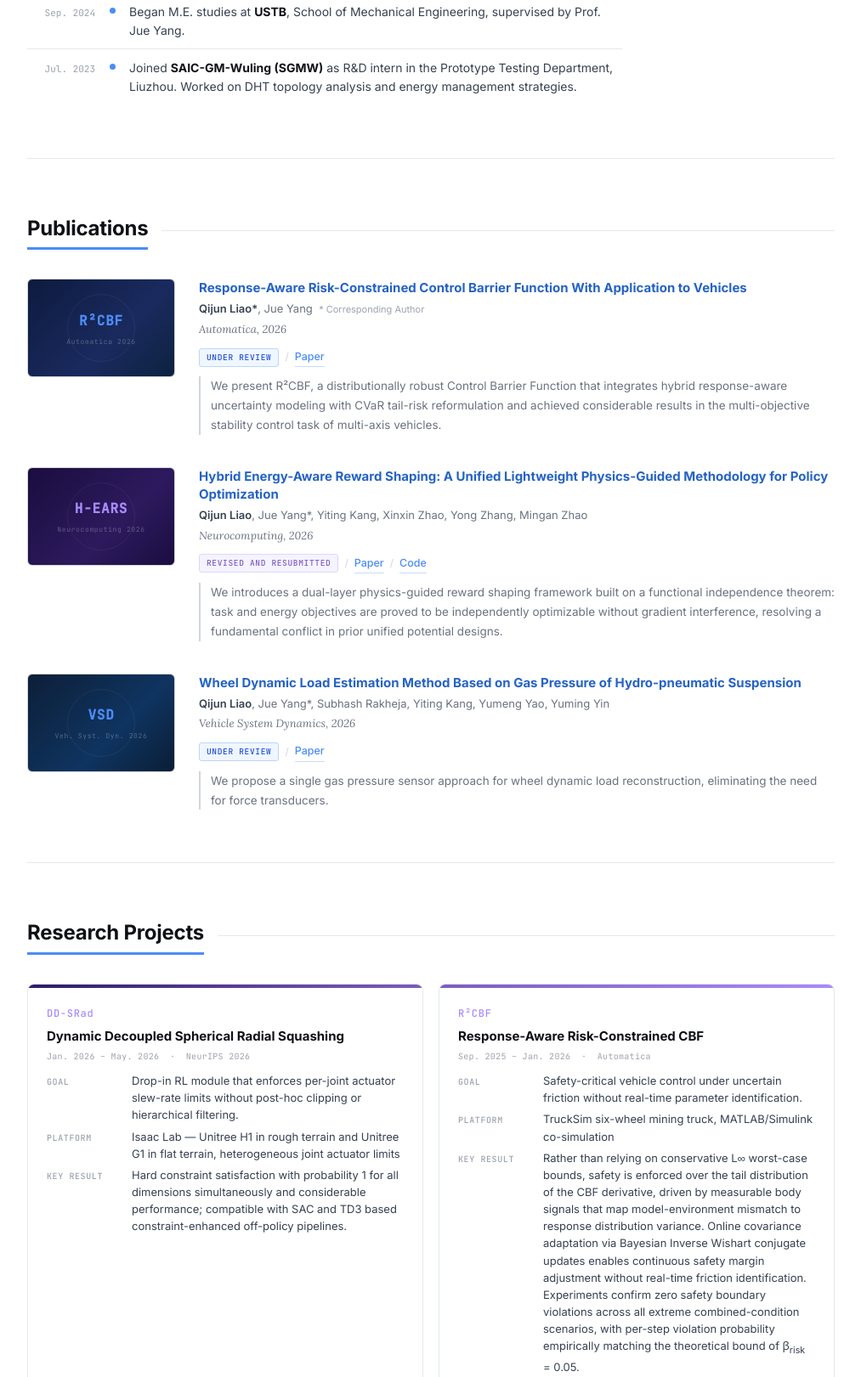
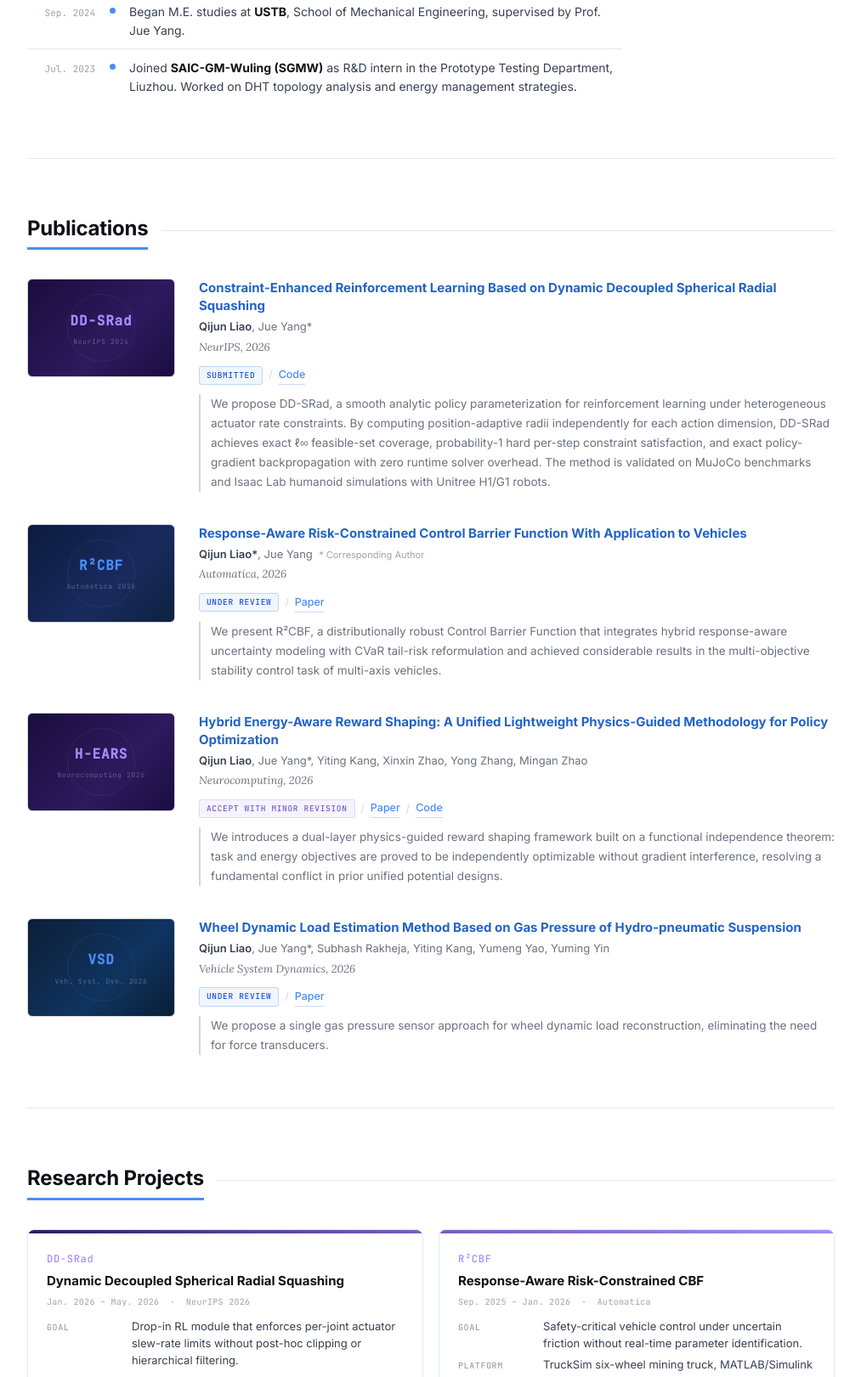
Before and after one commit to QiJLiao/QiJLiao.github.io, a plain HTML site: page index.html in a window 1280 px wide. Shown: the part 2100-3721 px from the top of the page at 85% size, without its empty margins (238-1251 px from the left). Drawn offline with Linux system fonts and the light colour scheme.

Commit message:
QiJLiao.github.io

```diff
--- a/index.html
+++ b/index.html
@@ -489,7 +489,7 @@
       <div class="news-list">
 
         <div class="news-row">
-          <div class="news-date">Apr. 2026</div>
+          <div class="news-date">May. 2026</div>
           <div class="ndot-w"><div class="ndot b"></div></div>
           <div class="news-txt">Completed <strong>DD-SRad</strong>:Constraint-Enhanced Reinforcement Learning Based on Dynamic Decoupled Spherical Radial Squashing . Submitted to <em>NeurIPS 2026</em>.</div>
         </div>
@@ -578,6 +578,27 @@
       <div class="pub-list">
 
         <div class="pub-entry">
+          <div class="pub-thumb p2">
+            <div class="thumb-circle"></div>
+            <div class="thumb-abbr p">DD-SRad</div>
+            <div class="thumb-sub">NeurIPS 2026</div>
+          </div>
+          <div class="pub-body">
+            <div class="pub-title">Constraint-Enhanced Reinforcement Learning Based on Dynamic Decoupled Spherical Radial Squashing</div>
+            <div class="pub-authors"><strong>Qijun Liao</strong>, Jue Yang*</div>
+            <div class="pub-venue">NeurIPS, 2026</div>
+            <div class="pub-links">
+              <span class="badge-sm b-review">Submitted</span>
+              <span class="plink-sep">/</span>
+              <a class="plink" href="https://anonymous.4open.science/r/DD-SRad" target="_blank">Code</a>
+            </div>
+            <div class="pub-abstract">
+              We propose DD-SRad, a smooth analytic policy parameterization for reinforcement learning under heterogeneous actuator rate constraints. By computing position-adaptive radii independently for each action dimension, DD-SRad achieves exact ℓ∞ feasible-set coverage, probability-1 hard per-step constraint satisfaction, and exact policy-gradient backpropagation with zero runtime solver overhead. The method is validated on MuJoCo benchmarks and Isaac Lab humanoid simulations with Unitree H1/G1 robots.
+            </div>
+          </div>
+        </div>
+
+        <div class="pub-entry">
           <div class="pub-thumb p1">
             <div class="thumb-circle"></div>
             <div class="thumb-abbr b">R²CBF</div>
@@ -609,7 +630,7 @@
             <div class="pub-authors"><strong>Qijun Liao</strong>, Jue Yang*, Yiting Kang, Xinxin Zhao, Yong Zhang, Mingan Zhao</div>
             <div class="pub-venue">Neurocomputing, 2026</div>
             <div class="pub-links">
-              <span class="badge-sm b-revision">Revised and Resubmitted</span>
+              <span class="badge-sm b-revision">Accept with Minor Revision</span>
               <span class="plink-sep">/</span>
               <a class="plink" href="https://arxiv.org/abs/2603.11600" target="_blank">Paper</a>
               <span class="plink-sep">/</span>
@@ -670,8 +691,8 @@
                 <div class="spec-val">Isaac Lab — Unitree H1 in rough terrain and Unitree G1 in flat terrain, heterogeneous joint actuator limits</div>
               </div>
               <div class="spec-row">
-                <div class="spec-key">Key Result</div>
-                <div class="spec-val">Hard constraint satisfaction with probability 1 for all dimensions simultaneously and considerable performance; compatible with SAC and TD3 based constraint-enhanced off-policy pipelines.</div>
+                <div class="spec-key">Contribution</div>
+                <div class="spec-val">Achieves exact ℓ∞ coverage of the time-varying feasible set through per-dimension adaptive radii, with probability-1 hard constraint satisfaction, exact policy-gradient backpropagation, and zero runtime solver overhead. On MuJoCo benchmarks, DD-SRad reaches the highest return at zero violation across SAC/TD3 settings, while Isaac Lab H1/G1 simulations validate deployment from official joint-rate specifications.</div>
               </div>
             </div>
             <div class="ptags">
@@ -696,7 +717,7 @@
                 <div class="spec-val">TruckSim six-wheel mining truck, MATLAB/Simulink co-simulation</div>
               </div>
               <div class="spec-row">
-                <div class="spec-key">Key Result</div>
+                <div class="spec-key">Contribution</div>
                 <div class="spec-val">Rather than relying on conservative L∞ worst-case bounds, safety is enforced over
               the tail distribution of the CBF derivative, driven by measurable body signals that
               map model-environment mismatch to response distribution variance.
@@ -729,7 +750,7 @@
                 <div class="spec-val">MuJoCo (Ant, Hopper, Humanoid, LunarLander), TruckSim vehicle simulation</div>
               </div>
               <div class="spec-row">
-                <div class="spec-key">Key Result</div>
+                <div class="spec-key">Contribution</div>
                 <div class="spec-val">Energy-based potentials are shown to provide informationally richer guidance than sparse task rewards, with convergence acceleration factors proportional to energy gradient magnitude over task reward sparsity. An O(n) selective dynamics capture strategy reduces modeling effort from expert-level analytical mechanics to energy-based characterization. Validated on Ant-v5, Hopper-v5, Humanoid-v5, LunarLander-v3, and TruckSim vehicle simulation.</div>
               </div>
             </div>
@@ -755,7 +776,7 @@
                 <div class="spec-val">Hydro-pneumatic suspension bench test rig, TruckSim co-simulation (ISO-8608 Class C/D)</div>
               </div>
               <div class="spec-row">
-                <div class="spec-key">Key Result</div>
+                <div class="spec-key">Contribution</div>
                 <div class="spec-val">A nonlinear model explicitly accounts for
               fluid inertia in gas-oil coupling, where fluid acceleration terms dominate hysteresis
               at high-frequency excitation (3–8 Hz). The Pressure-Velocity Uniqueness Mapping Theorem
@@ -908,10 +929,10 @@
             <div class="exp-role">Supply Quality Engineer Intern</div>
             <div class="exp-dept">Chassis Engineering Department</div>
             <ul class="exp-bullets">
+              <li>Lead the integration of an LLM-based assistant into the department's internal engineering office platform. The system is designed to support chassis quality documentation workflows, including automated report drafting, defect pattern summarization, and specification retrieval — reducing manual overhead in day-to-day QA processes.</li>
               <li>Responsible for quality assurance of critical chassis sub-systems including steering, braking, and suspension; analyzed manufacturing deviation impacts on vehicle handling performance and NVH characteristics.</li>
               <li>Developed supplier audit protocols and tracked component deviation metrics across production batches, providing data-backed feedback to upstream suppliers.</li>
               <li>Gained hands-on insight into sensor noise sources and mechanical friction nonlinearities in production-level chassis hardware — directly informing modeling assumptions in my research on CBF-based safety control.</li>
-              <li>Currently leading the integration of an LLM-based assistant into the department's internal engineering office platform. The system is designed to support chassis quality documentation workflows, including automated report drafting, defect pattern summarization, and specification retrieval — reducing manual overhead in day-to-day QA processes.</li>
             </ul>
           </div>
         </div>
```
